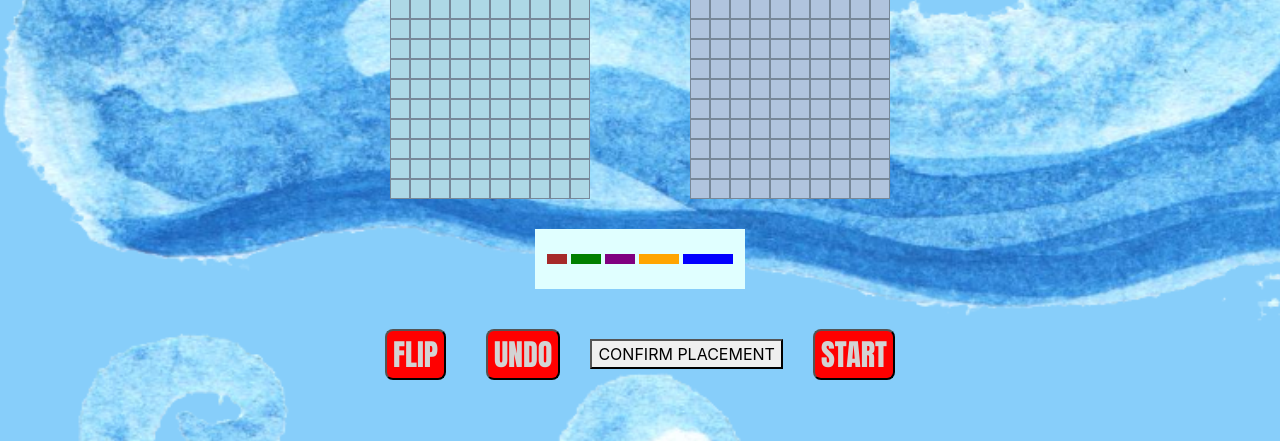
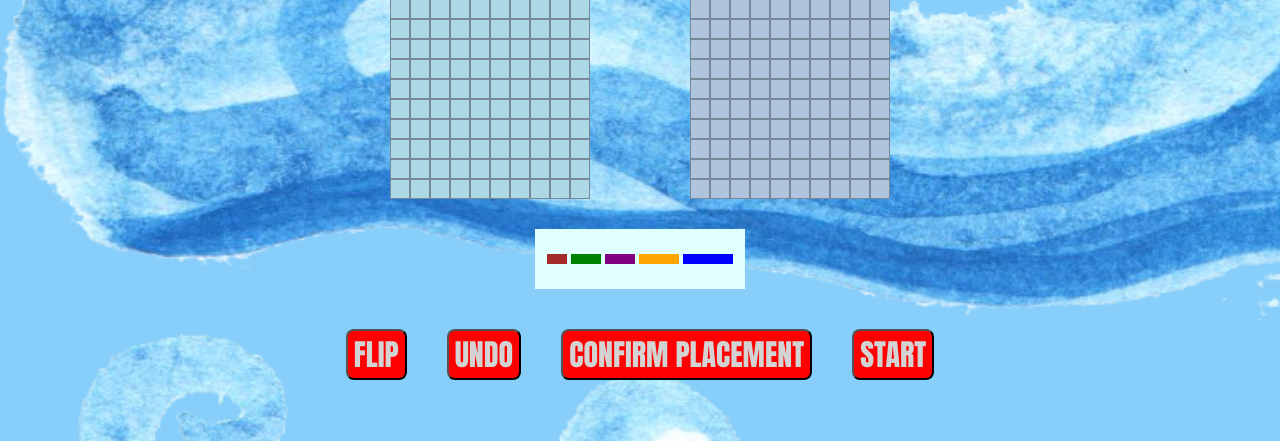
Before and after one commit to Eddj05/Battleships, a PHP site: page /player1.html in a window 1280 px wide. Shown: the part 359-800 px from the top of the page. Run offline with PHP 8.4, Linux system fonts and the light colour scheme.

Commit message:
fix the css for the buttons

```diff
--- a/css/style.css
+++ b/css/style.css
@@ -197,7 +197,7 @@ body {
     gap: 20px; /* Space between buttons */
 }
 
-#flip-button, #undo-button, #start_button {
+.button-container > button {
     background-color: red;
     color: lightgray;
     font-family: Impact, sans-serif;
```
